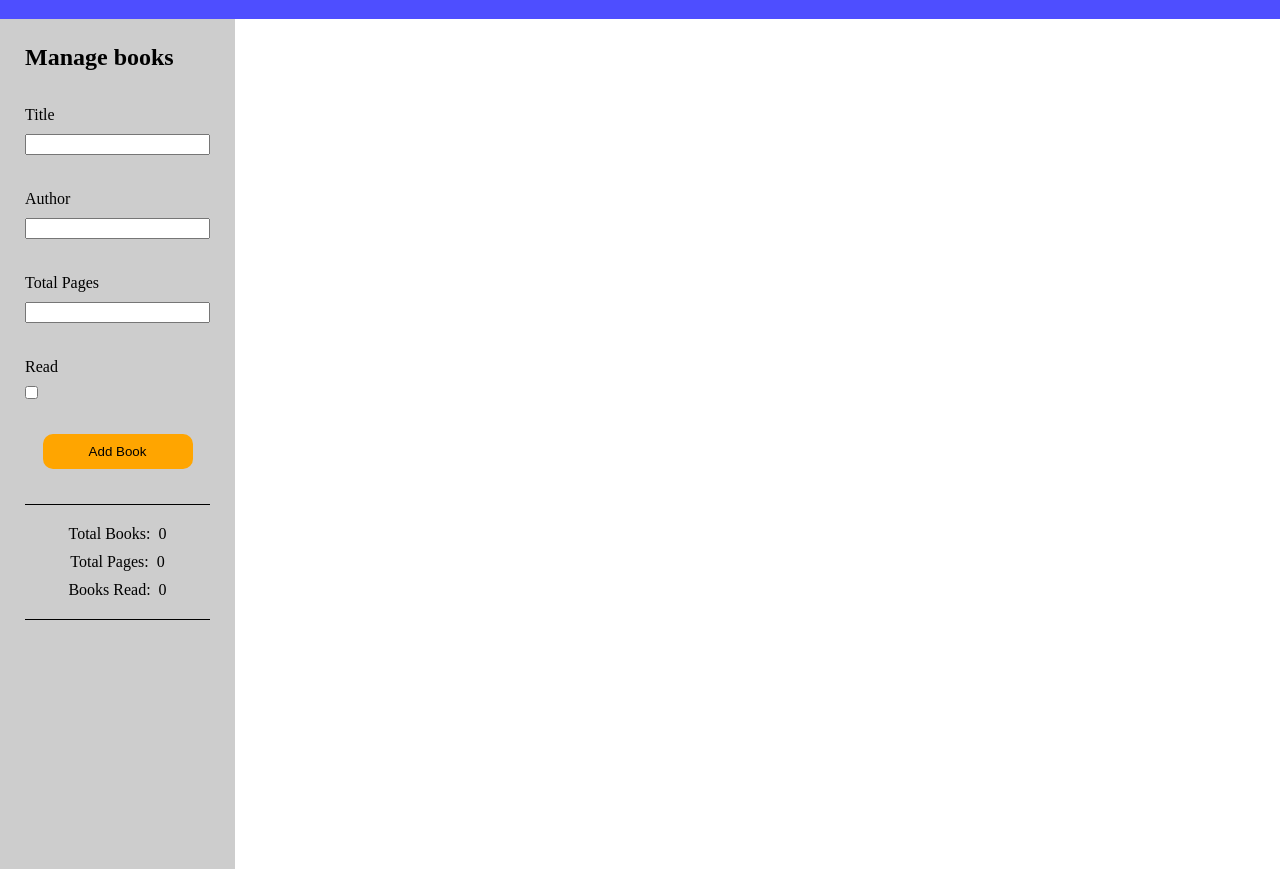
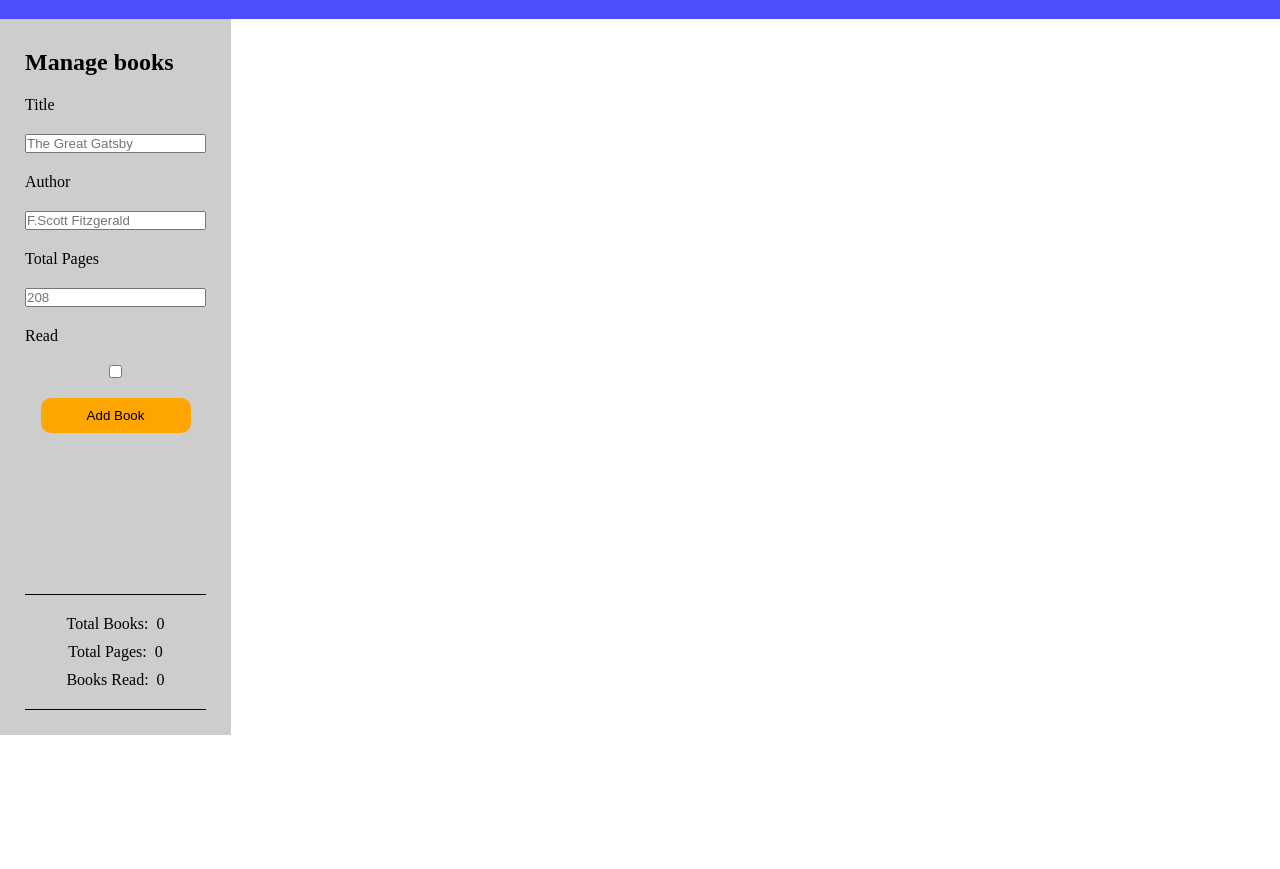
Before and after one commit to Sebastian-Hothaza/library, a plain HTML site: page index.html in a window 1280 px wide. Shown: the part 65-934 px from the top of the page. After the commit the page ends 800 px from the top, so only its background shows below. Drawn offline with Linux system fonts and the light colour scheme.

Commit message:
Made changes to implement input validation

```diff
--- a/index.html
+++ b/index.html
@@ -15,21 +15,27 @@
     </div>
     <div class="content">
         <div class="controlPanel">
+
+
+
+            <form action="javascript:void(0);" id="addBookForm">
                 <h2>Manage books</h2>
                 <label for="inputTitle">Title</label>
-            <input type="text" name="inputTitle" id="inputTitle" required>
+                <input type="text" name="inputTitle" id="inputTitle" required maxlength="60" placeholder="The Great Gatsby">
 
                 <label for="inputAuthor">Author</label>
-            <input type="text" name="inputAuthor" id="inputAuthor" required>
+                <input type="text" name="inputAuthor" id="inputAuthor" required maxlength="30" placeholder="F.Scott Fitzgerald">
 
                 <label for="inputPages">Total Pages</label>
-            <input type="number" name="inputPages" id="inputPages" required>
+                <input type="number" name="inputPages" id="inputPages" required min="5" max="1000" placeholder="208">
 
 
                 <label for="inputRead">Read</label>
                 <input type="checkbox" name="inputRead" id="inputRead">
 
-            <button id="addBookBtn">Add Book</button>
+                <button type="submit" id="addBookBtn">Add Book</button>
+
+            </form>
 
             <div class="librarySummary">
                 <div id="totalBooks">Total Books:<div>0</div></div>
--- a/script.js
+++ b/script.js
@@ -1,10 +1,7 @@
-// TODO
-// Change button to submit OR somehow enforce that title can not be empty
-
 let myLibrary = [];
 
 
-
+const bookForm = document.querySelector('#addBookForm');
 
 const inputTitle = document.querySelector('input[name="inputTitle"]');
 const inputAuthor = document.querySelector('input[name="inputAuthor"]');
@@ -18,6 +15,7 @@ const addBookBtn = document.querySelector('#addBookBtn');
 
 class Book{
     constructor(title, author, pages, read){
+        console.log("book ctor called");
         this.title = title;
         this.author = author;
         this.pages = pages;
@@ -35,9 +33,12 @@ class Book{
 
 
 
-addBookBtn.addEventListener('click', e => {
+bookForm.addEventListener('submit', () => {
     // Create the book and append to the array
-    const newBook = new Book(inputTitle.value, inputAuthor.value, inputPages.value, inputRead.checked);
+    const newBook = new Book(document.querySelector('#inputTitle').value,
+                             document.querySelector('#inputAuthor').value,
+                             document.querySelector('#inputPages').value,
+                             document.querySelector('#inputRead').checked);
     addBookToLibrary(newBook, myLibrary);
     resetFields();
     displayBooks();
--- a/style.css
+++ b/style.css
@@ -1,5 +1,6 @@
 *{
     margin: 0;
+    padding: 0;
 }
 
 button{
@@ -14,6 +15,12 @@ button{
     border-radius: 10px;
 }
 
+body{
+    display: flex;
+    flex-direction: column;
+    height: 100vh;
+}
+
 .header{
     display: flex;
     justify-content: center;
@@ -26,16 +33,25 @@ button{
 .content{
     display: flex;
     align-items: flex-start;
+    flex-grow: 1;
 }
 
 .controlPanel{
     display: flex;
     flex-direction: column;
-    padding: 25px;
-    gap: 10px;
+    justify-content: space-between;
+    padding: 0px 25px;
 
-    height: 100vh;
     background-color: #cdcdcd;
+    height: 100%;
+}
+
+#addBookForm{
+    display: flex;
+    flex-direction: column;
+
+    gap: 20px;
+    padding-top: 30px;
 
 }
 
@@ -46,6 +62,10 @@ button{
 .controlPanel>input{
     align-self: flex-start;
     margin-bottom: 25px;
+}
+
+#inputPages:invalid{
+    color:red;
 }
 
 .librarySummary{
```
Lines whose indentation alone changed are shown as unchanged.
